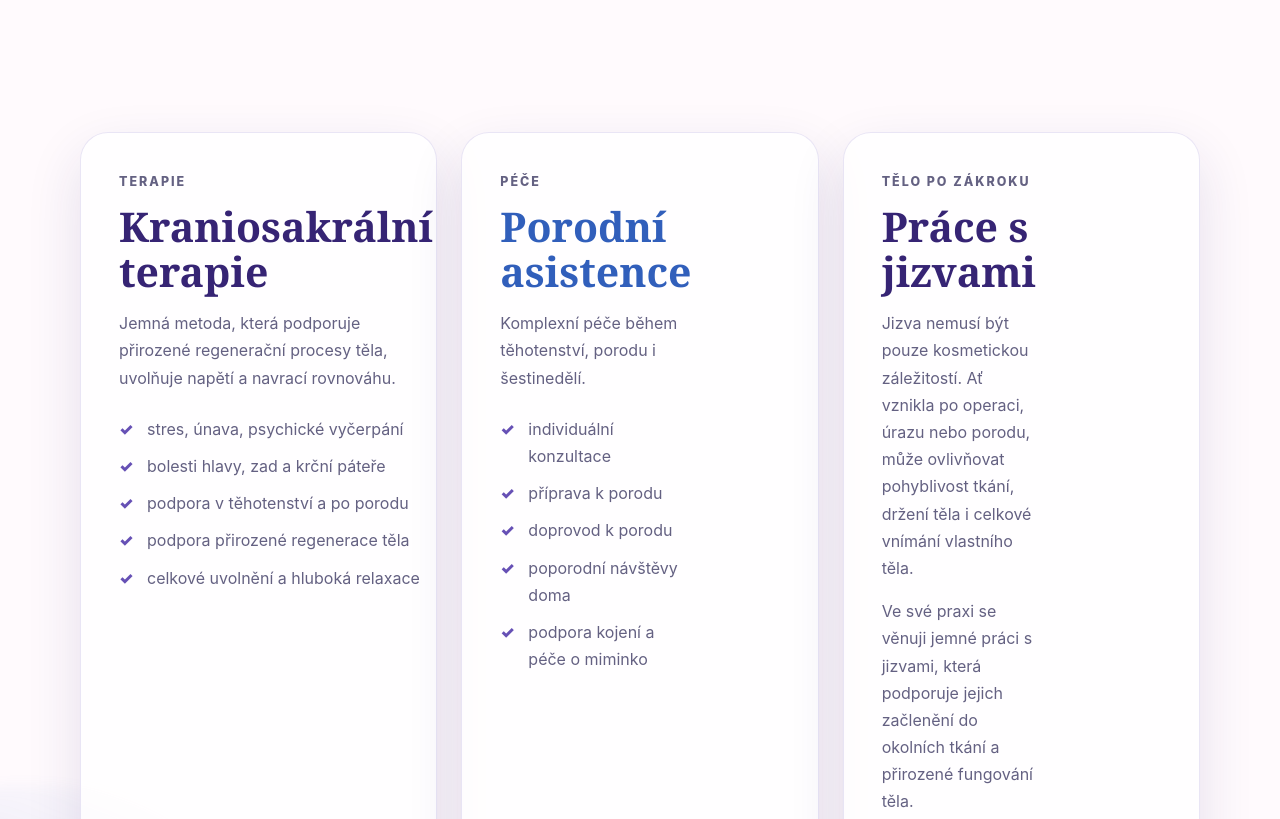
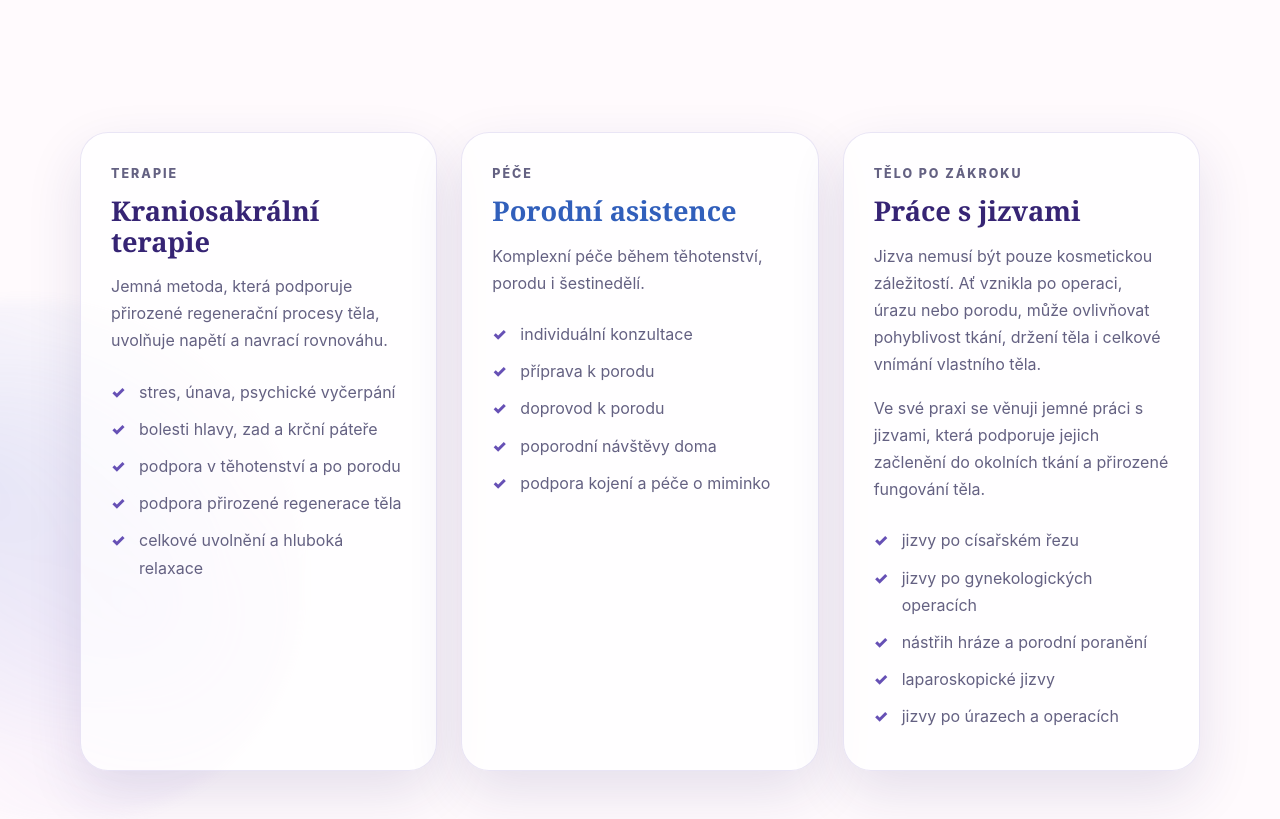
Before and after one commit to Duchacek71/Duchacek71.github.io, a plain HTML site: page index.html in a window 1280 px wide. Shown: the part 1462-2281 px from the top of the page. Drawn offline with Linux system fonts and the light colour scheme.

Commit message:
Update style.css

```diff
--- a/style.css
+++ b/style.css
@@ -303,33 +303,41 @@ a {
 
 .service-card {
     min-height: 420px;
-    padding: 38px;
+    padding: 30px;
     border-radius: var(--radius);
     background: rgba(255,255,255,0.72);
     border: 1px solid rgba(102, 80, 181, 0.14);
     box-shadow: var(--shadow);
-    display: grid;
-    grid-template-columns: 1fr 200px;
-    gap: 20px;
+    display: flex;
+    flex-direction: column;
     overflow: hidden;
     position: relative;
+    min-width: 0;
 }
 
 .service-card h2 {
     font-family: Georgia, "Times New Roman", serif;
-    font-size: clamp(2rem, 3.2vw, 3rem);
-    line-height: 1.1;
+    font-size: clamp(1.7rem, 2.1vw, 2.25rem);
+    line-height: 1.12;
     margin: 0 0 16px;
     color: var(--violet-dark);
-}
-
-.blue-card h2 {
-    color: #315fbb;
+    overflow-wrap: break-word;
 }
 
 .service-card p,
 .service-card li {
     color: var(--muted);
+    overflow-wrap: break-word;
+}
+
+.service-copy {
+    width: 100%;
+    max-width: none;
+    min-width: 0;
+}
+
+.blue-card h2 {
+    color: #315fbb;
 }
 
 .service-card ul {
```
